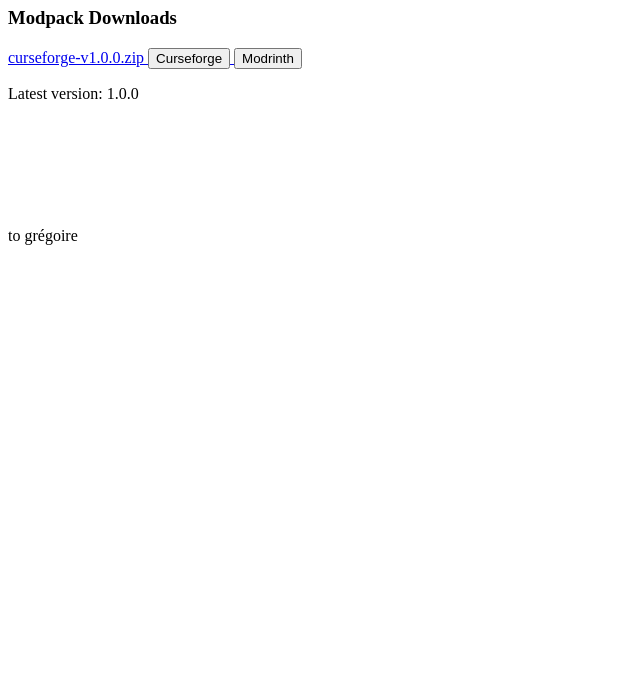
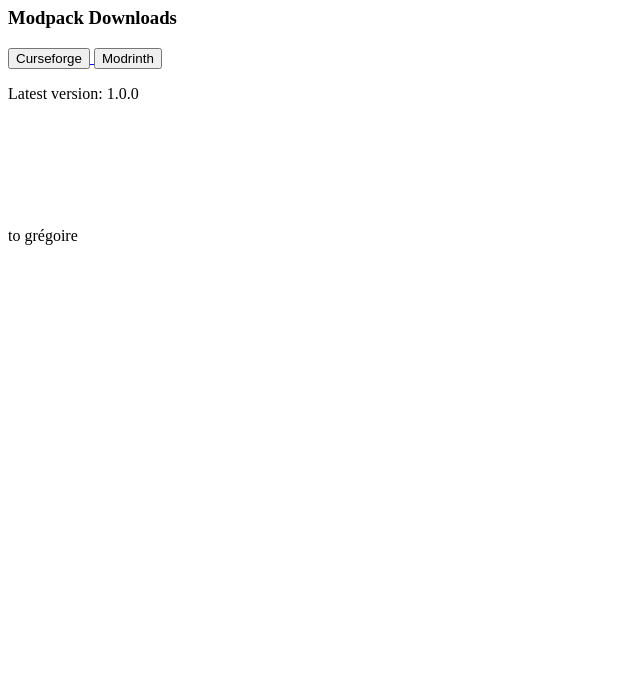
Before and after one commit to nwa139/mc, a plain HTML site: page download/index.html in a window 1280 px wide. Shown: the part 110-800 px from the top of the page, without its empty margins (0-640 px from the left). Drawn offline with Linux system fonts and the light colour scheme.

Commit message:
Fix download link formatting in index.html

```diff
--- a/download/index.html
+++ b/download/index.html
@@ -10,7 +10,7 @@
 <div>
     <h3>Modpack Downloads</h3>
     <div>
-        <a href="https://mega.nz/file/onlGADyQ#FkiDlZz2hb0U7Pp6MQbVijecbmP1ao2cP6OC6Tf-x48" download>curseforge-v1.0.0.zip
+        <a href="https://mega.nz/file/onlGADyQ#FkiDlZz2hb0U7Pp6MQbVijecbmP1ao2cP6OC6Tf-x48" download>
             <button id="downloadCurseforge" class="downloadButton">Curseforge</button>
         </a>
         <a href="https://mega.nz/file/Fqtn0LZT#vFHd0eRIkY-SacUO0JtR_23kc4pr5hkphn3n01DVGr0" download>
```
